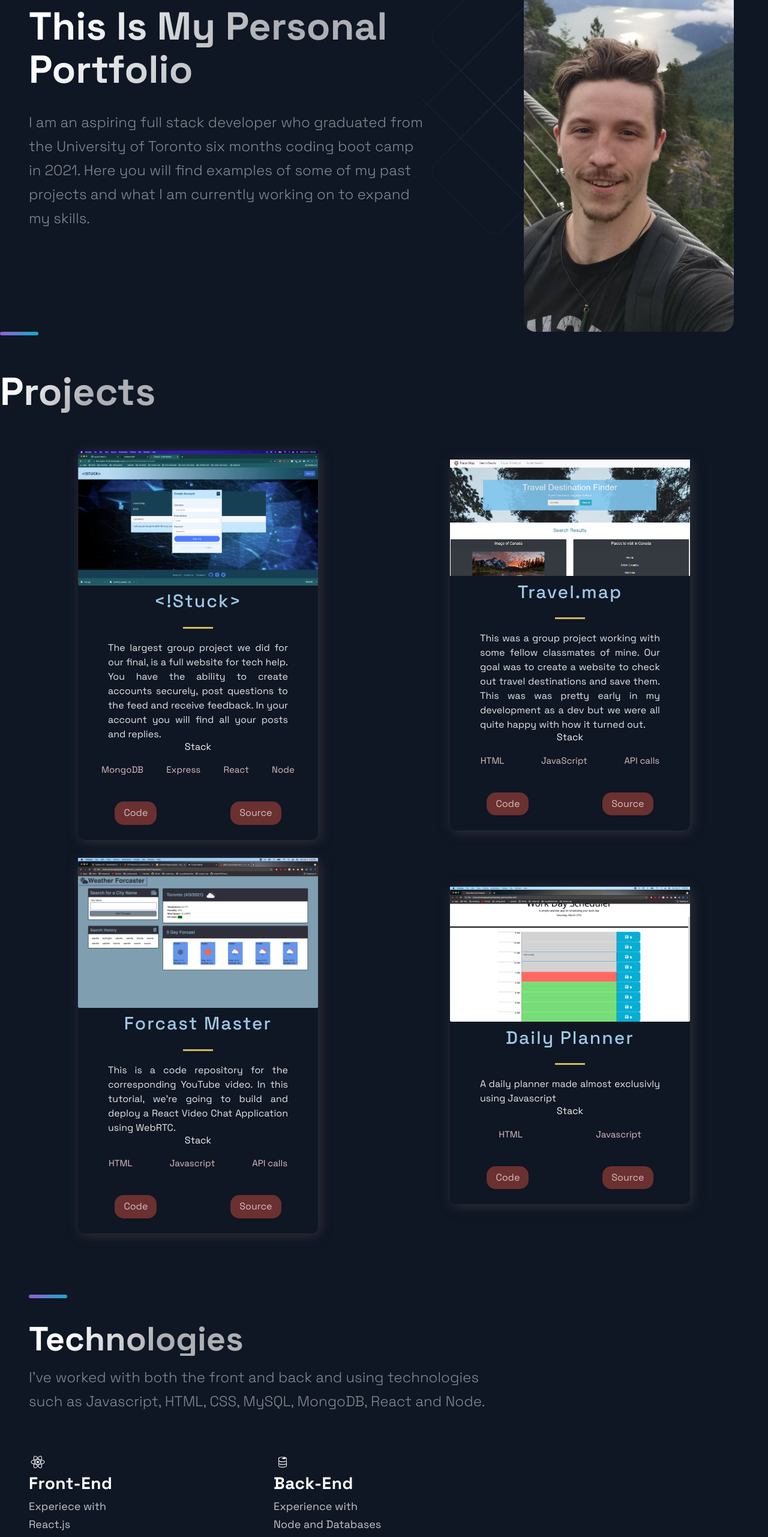
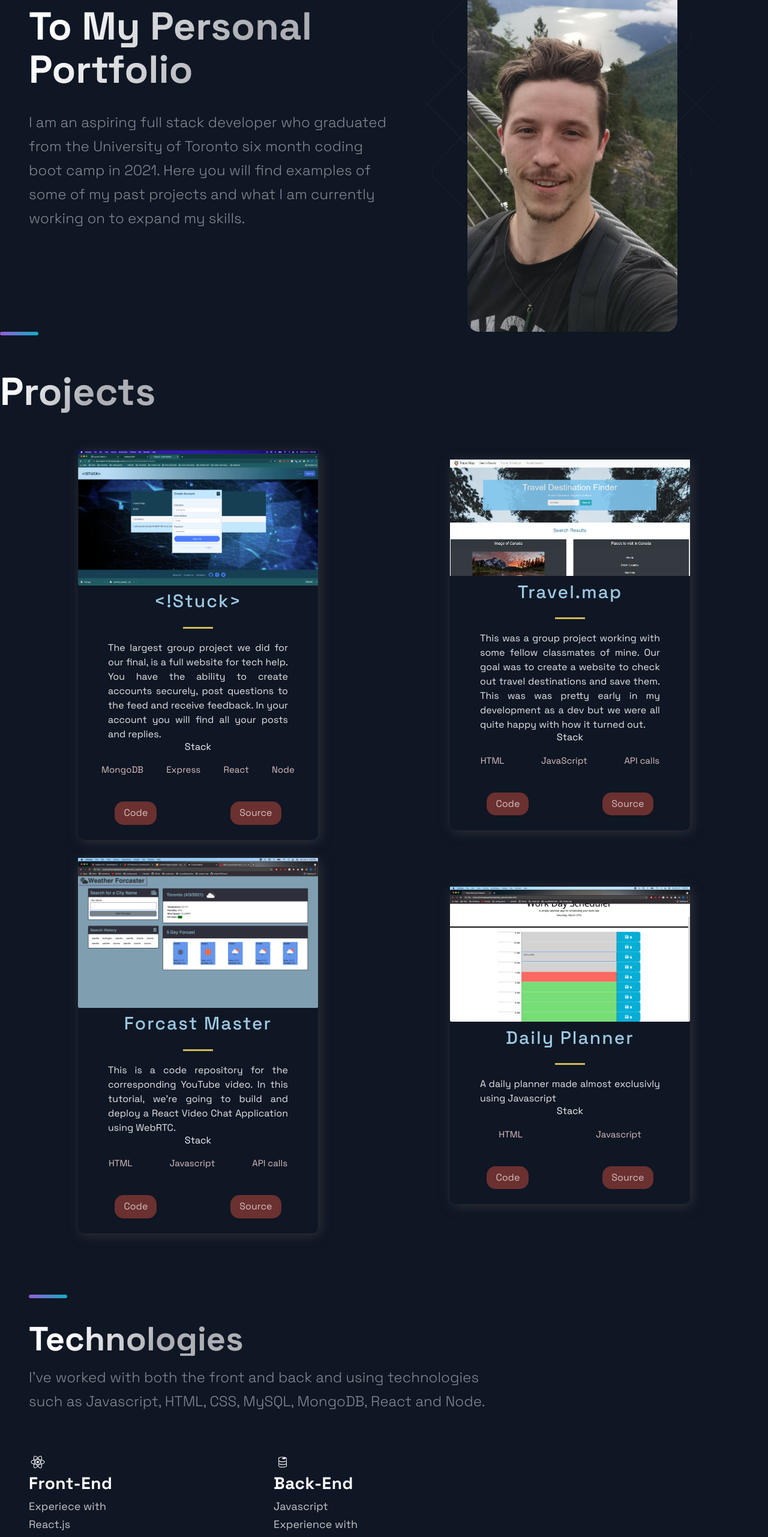
Before and after one commit to buckxx1/portfolio_website, a Next.js app: page / in a window 1280 px wide. Shown: the part 234-2796 px from the top of the page at 60% size. Built offline with nearby package versions, Linux system fonts and the light colour scheme.

Commit message:
changes to the layout of technologies section

```diff
--- a/src/components/Header/Header.js
+++ b/src/components/Header/Header.js
@@ -10,7 +10,7 @@ const Header = () =>  (
     <Div1>
       <Link href="/">
         <a style={{ display: 'flex', alignItems: 'center', color:"white", marginBottom: '20px', fontSize: '25px'}}>
-          <FaLaptopCode size="3rem" /> <span>Nicholas Hoban</span>
+          <FaLaptopCode size="3rem" /> <span>&nbsp;&nbsp;Nicholas Hoban</span>
         </a>
       </Link>
     </Div1>
--- a/src/components/Hero/Hero.js
+++ b/src/components/Hero/Hero.js
@@ -16,10 +16,10 @@ const Hero = (props) => (
       <LeftSection>
         <SectionTitle main center>
           Welcome  <br />
-          This Is My Personal Portfolio
+          To My Personal Portfolio
         </SectionTitle>
         <SectionText>
-        I am an aspiring full stack developer who graduated from the University of Toronto six months coding boot camp in 2021. Here you will find examples of some of my past projects and what I am currently working on to expand my skills.
+        I am an aspiring full stack developer who graduated from the University of Toronto six month coding boot camp in 2021. Here you will find examples of some of my past projects and what I am currently working on to expand my skills.
         </SectionText>
 
 
--- a/src/components/Technologies/Technologies.js
+++ b/src/components/Technologies/Technologies.js
@@ -11,6 +11,7 @@ const Technologies = () =>  (
       I've worked with both the front and back and using technologies such as Javascript, HTML, CSS, MySQL, MongoDB, React and Node.
     </SectionText>
     <List>
+
       <ListItem>
         <picture>
           <DiReact size="3rem" />
@@ -19,7 +20,9 @@ const Technologies = () =>  (
           <ListTitle>Front-End</ListTitle>
           <ListParagraph>
             Experiece with <br />
-            React.js
+            React.js <br/>
+            Bootstrap Studio <br />
+            CSS
           </ListParagraph>
         </ListContainer>
       </ListItem>
@@ -30,8 +33,12 @@ const Technologies = () =>  (
         <ListContainer>
           <ListTitle>Back-End</ListTitle>
           <ListParagraph>
+            Javascript <br />
             Experience with <br />
-            Node and Databases
+            Node and Databases <br />
+            MySqL <br />
+            Node <br />
+
           </ListParagraph>
         </ListContainer>
       </ListItem>
```
